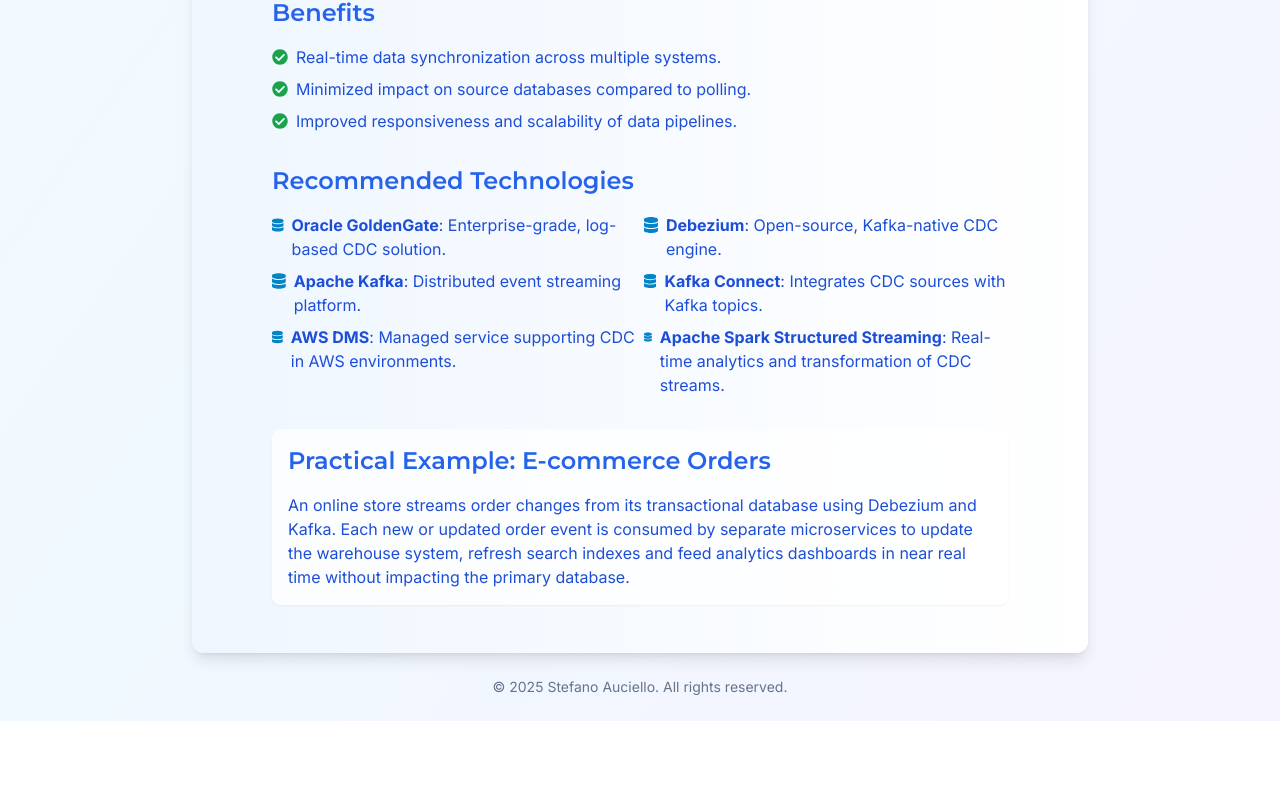
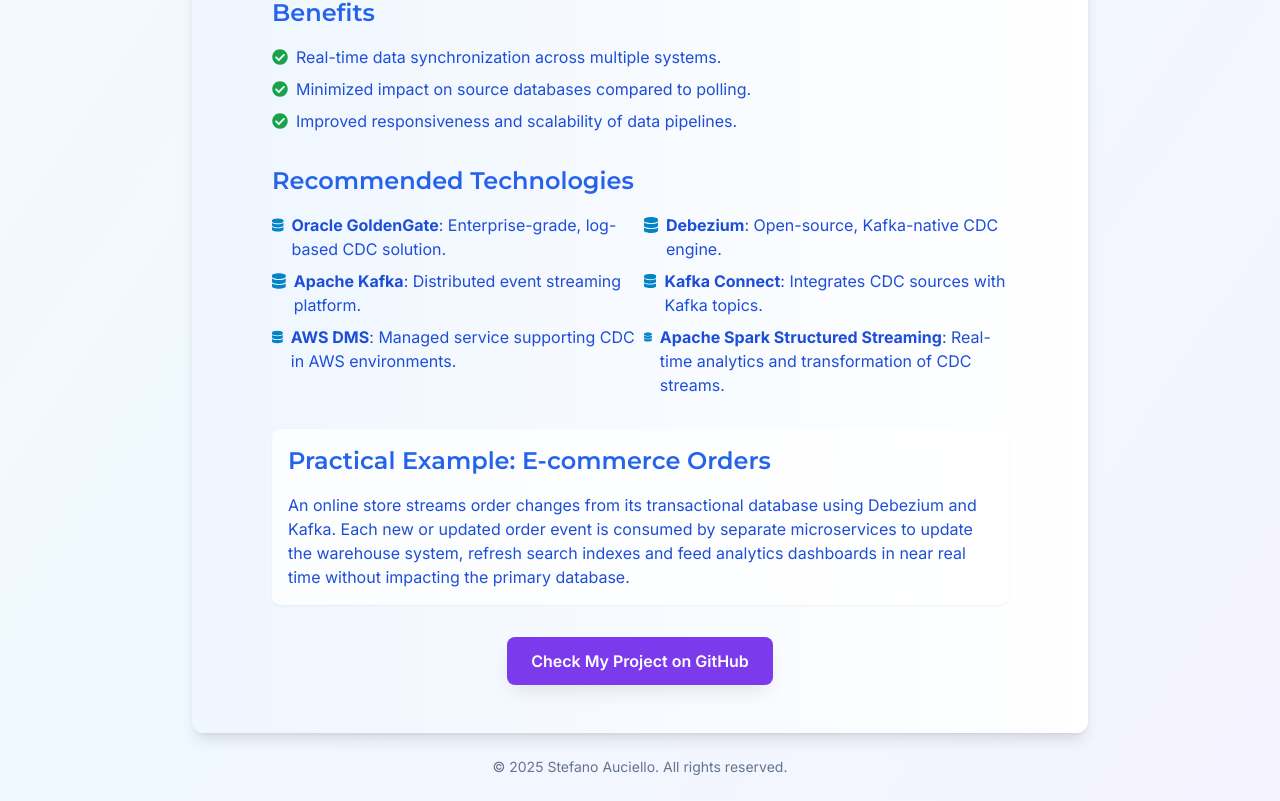
Before and after one commit to stefanoauciello/aboutme, a React (Vite) app: page /#/devcorner/cdc in a window 1280 px wide. Shown: the part 1101-1902 px from the top of the page. Before the commit the page ends 1822 px from the top, so only its background shows below. Built offline with nearby package versions, Linux system fonts and the light colour scheme; the HTML template or start-up script is replaced by a standard one.

Commit message:
Add GitHub project button to CDC page

```diff
--- a/src/pages/cdc.jsx
+++ b/src/pages/cdc.jsx
@@ -155,6 +155,16 @@
                     </p>
                 </div>
             </div>
+            <div className="mt-8 text-center">
+                <a
+                    href="https://github.com/stefanoauciello/e-commerce-cdc"
+                    target="_blank"
+                    rel="noopener noreferrer"
+                    className="btn btn-secondary"
+                >
+                    Check My Project on GitHub
+                </a>
+            </div>
         </motion.section>
     );
 };
```
